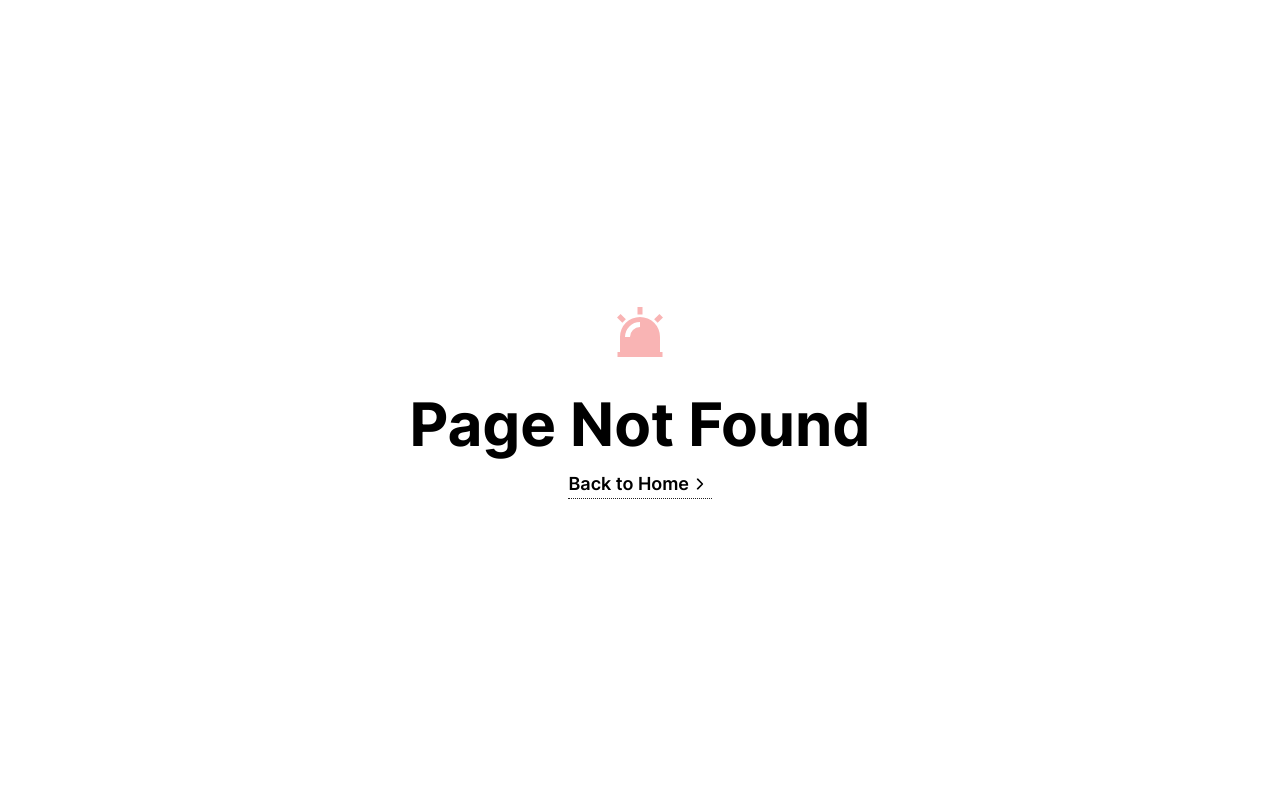
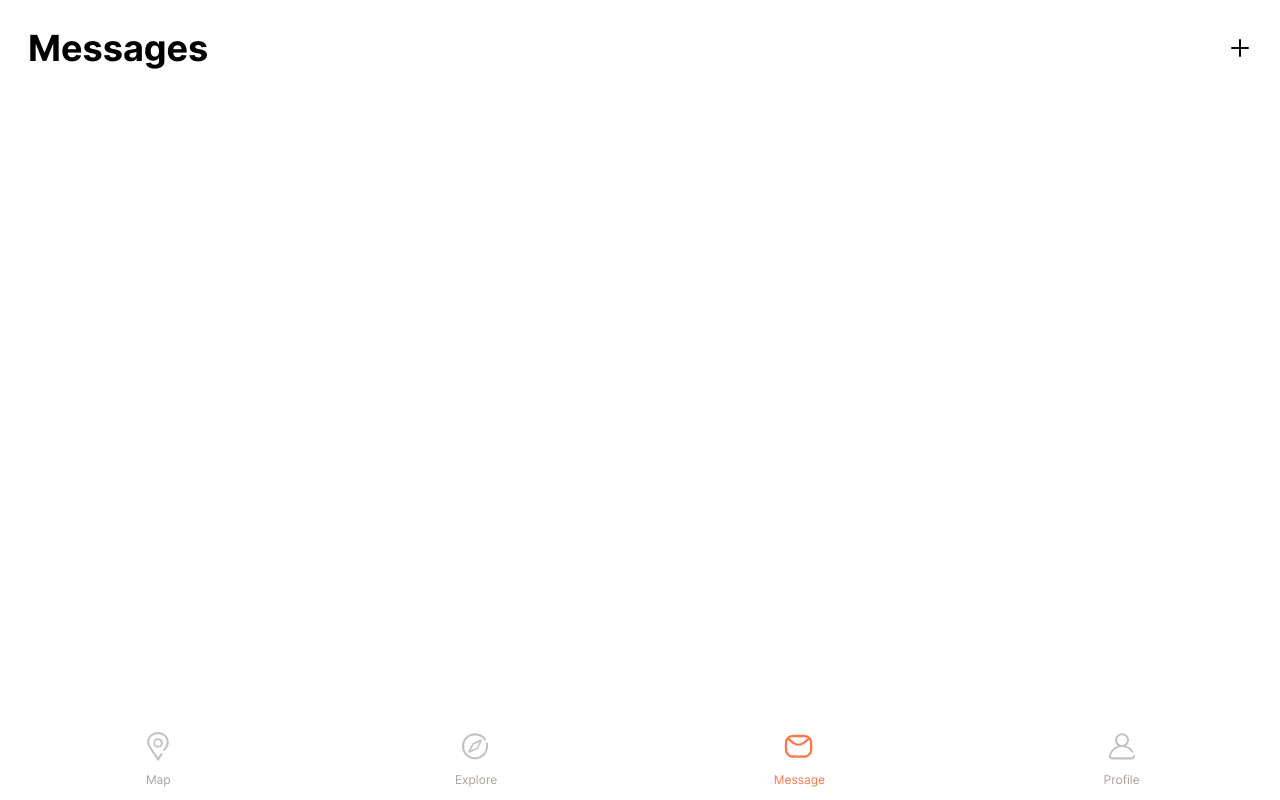
Before and after one commit to resistantJs/woofwoof, a Next.js app: page /message in a window 1280 px wide. Before the commit this address had no page. Built offline with nearby package versions, Linux system fonts and the light colour scheme.

Commit message:
Message init

```diff
--- a/src/components/navitem.tsx
+++ /dev/null
@@ -1,10 +0,0 @@
-
-
-export default function NavItem() {
-    return (
-        <>
-                <div className = 'px-1 bg-white'></div>
-
-        </>
-    )
-}
--- /dev/null
+++ b/src/pages/message.tsx
@@ -0,0 +1,32 @@
+import Nav from '@/components/nav';
+export default function Message() {
+  return (
+    <>
+      <div>
+        <Nav active='message' />
+
+        <div className='p-7 flex justify-between'>
+          <h1 className=''>Messages</h1>
+          <div className='self-center'>
+          <svg
+            xmlns='http://www.w3.org/2000/svg'
+            width='24'
+            height='24'
+            fill='none'
+            viewBox='0 0 24 24'
+          >
+            <path
+              fill='#000'
+              fillRule='evenodd'
+              d='M11 20a1 1 0 102 0v-7h7a1 1 0 100-2h-7V4a1 1 0 10-2 0v7H4a1 1 0 100 2h7v7z'
+              clipRule='evenodd'
+            ></path>
+          </svg>
+          </div>
+        </div>
+
+
+      </div>
+    </>
+  );
+}
--- /dev/null
+++ b/src/pages/profile.tsx
@@ -0,0 +1,10 @@
+import Nav from "@/components/nav"
+export default function Profile() {
+    return(
+        <>
+        <div >
+            <Nav active='profile'/>
+        </div>
+        </>
+    )
+}
```
Also changed, not shown: public/svg/Add.svg (added).
